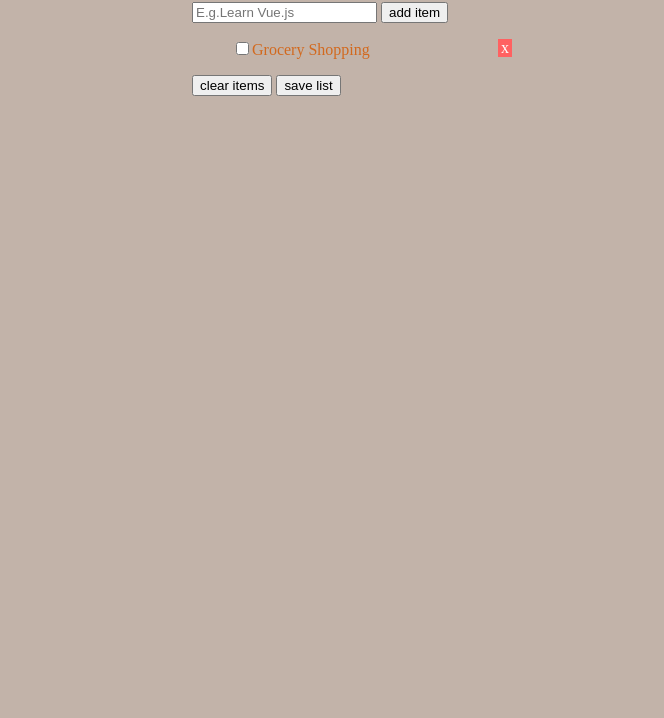
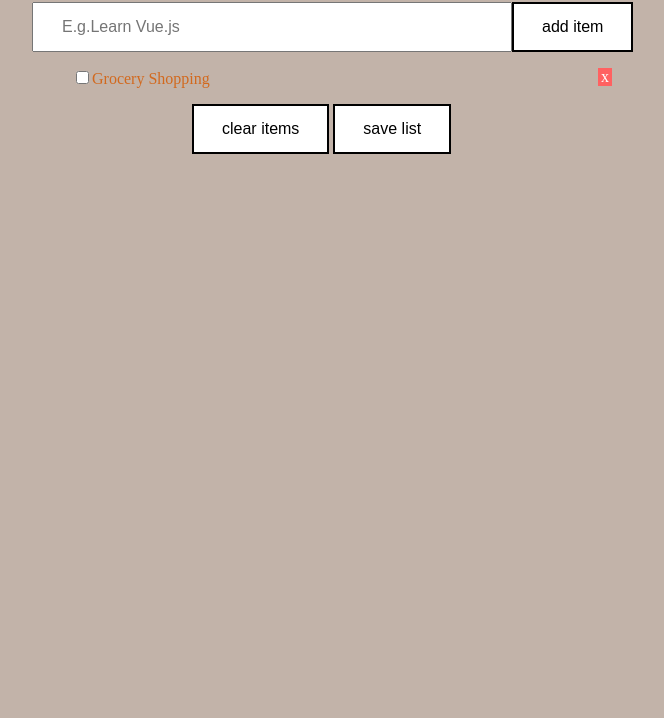
Before and after one commit to IfeomaLucia/todo, a plain HTML site: page index.html in a window 1280 px wide. Shown: the part 82-800 px from the top of the page, without its empty margins (288-952 px from the left). Drawn offline with Linux system fonts and the light colour scheme.

Commit message:
Changed style of buttons

```diff
--- a/index.html
+++ b/index.html
@@ -11,12 +11,13 @@
     <body>
 
         <h1>Todo list</h1>
+
         <div class="items">
-
             <form id="itemForm" class="my-3">
                 <input type="text" id="itemInput" placeholder="E.g.Learn Vue.js">
-                <button type="submit" id="buttonInput">add item</button>
+                <button type="submit" class="btn input" id="buttonInput">add item</button>
             </form>
+        </div>
 
         <div class="itemList">
             <ul>
@@ -24,13 +25,10 @@
             </ul>
         </div>
 
-            <div class="buttons">
-            <button type="button" id="clear-list">clear items</button>
-            <button type="button" id="save-list" >save list</button>
+    <div class="footer-buttons">
+        <button type="button" class="btn clear" id="clear-list">clear items</button>
+        <button type="button" class="btn save" id="save-list" >save list</button>
     </div>
-
-        </div>
-
 
     <script src="index.js"></script>
 
--- a/styles.css
+++ b/styles.css
@@ -1,8 +1,12 @@
+* {
+    box-sizing: border-box;
+}
+
 body {
+    margin-left: 25%;
     background-color: rgb(194, 179, 169);
-    /* text-align: center; */
-    margin: auto;
-    width: 25%;
+    height: auto;
+    margin-right: 25%;
 }
 
 h1{
@@ -13,9 +17,40 @@ h1{
     color: dimgrey;
     font-size: 2.5em;
     opacity: 0.7;
+    text-align: center;
 
 }
 
+.items{
+    position: relative;
+
+}
+
+#itemInput {
+    /* border: 2px solid black; */
+    /* color: black; */
+    padding: 14px 28px;
+    font-size: 16px;
+    cursor: text;
+    width: 75%;
+    float: left;
+
+}
+
+.btn {
+    border: 2px solid black;
+    background-color: white;
+    color: black;
+    padding: 14px 28px;
+    font-size: 16px;
+    cursor: pointer;
+    /* width: 20%; */
+}
+
+.btn input {
+    width: 25%;
+    float: left;
+}
 .itemList{
     color: chocolate;
     list-style-type: none;
@@ -24,11 +59,8 @@ h1{
 
 li {
     list-style-type: none;
+    margin-right: 10%;
 
-}
-
-.items{
-    position: relative;
 }
 
 ul.todo-item {
@@ -42,4 +74,9 @@ list-style-position: outside;
     color: #fff;
     cursor: pointer;
     float: right;
-  }
+}
+
+.footer-buttons {
+    margin-left: 25%;
+    margin-right: 25%;
+}
```
Lines whose indentation alone changed are shown as unchanged.
